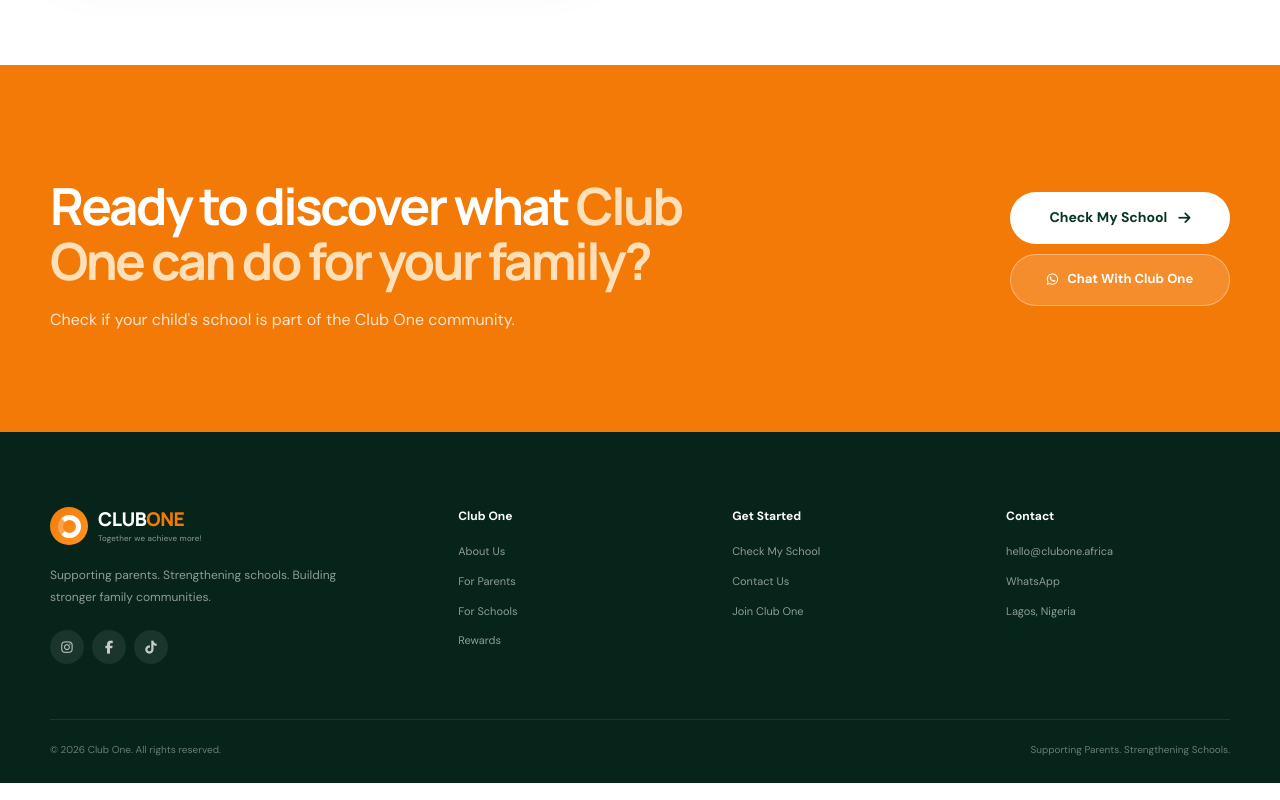
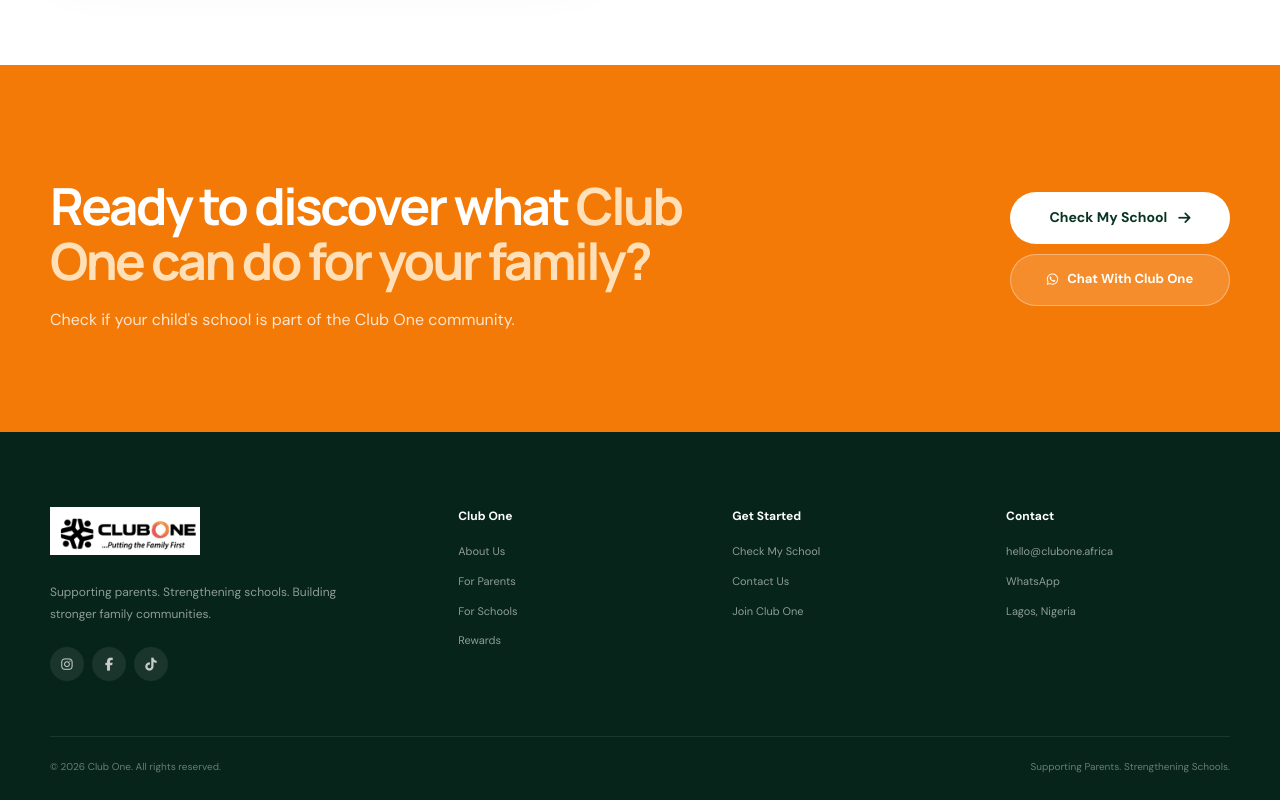
Before and after one commit to Hassel-Godspower/clubone-africa, a plain HTML site: page index.html in a window 1280 px wide. Shown: the part 5407-6207 px from the top of the page. Drawn offline with Linux system fonts and the light colour scheme.

Commit message:
Update index.html

```diff
--- a/index.html
+++ b/index.html
@@ -1232,28 +1232,13 @@ FOOTER
 
         <div class="footer-brand">
 
-            <a href="/home"
-               class="brand footer-logo">
-
-                <div class="brand-mark">
-
-                    <span class="brand-ring"></span>
-
-                </div>
-
-                <div class="brand-text">
-
-                    <strong>
-                        CLUB<span>ONE</span>
-                    </strong>
-
-                    <small>
-                        Together we achieve more!
-                    </small>
-
-                </div>
-
-            </a>
+             <a href="/home" class="brand">
+                  <img
+                    src="/assets/clubone-logo.jpg"
+                    alt="ClubOne — Together we achieve more!"
+                    class="site-logo"
+                  >
+             </a>
 
 
             <p>
```
